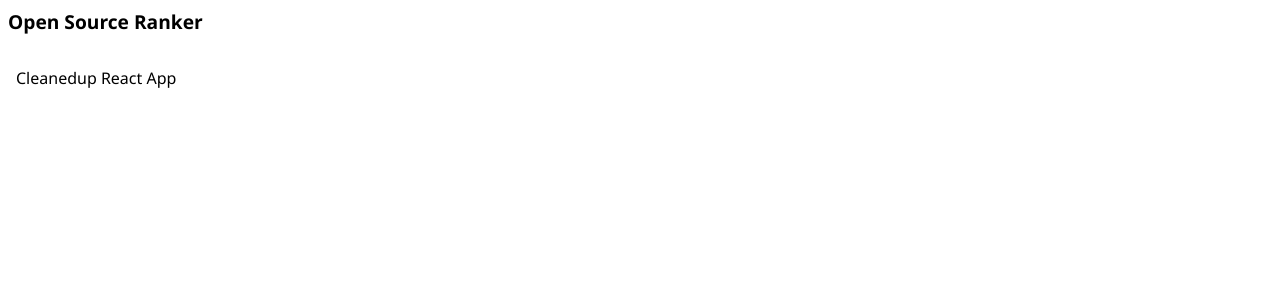
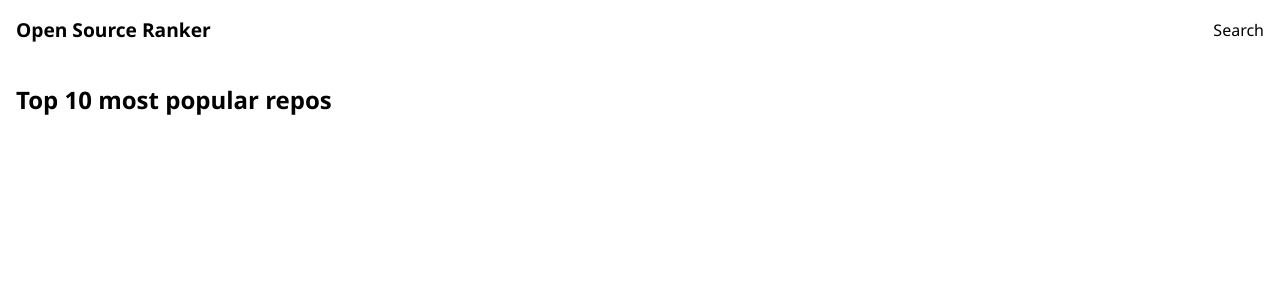
Before and after one commit to S4ND1X/OpenSourceRanker, a React (Create React App) app: page / in a window 1280 px wide. Shown: the top 300 px of the page. Built offline with nearby package versions, Linux system fonts and the light colour scheme.

Commit message:
chore: prep for repos list component

```diff
--- a/src/App.jsx
+++ b/src/App.jsx
@@ -1,15 +1,17 @@
+// Libraries
 import React from "react";
 import { Container } from "./styles";
+
+// Component imports
 import Navbar from "./components/layout/Navbar";
+import ReposList from "./components/containers/ReposList";
 
 function App() {
   return (
     <>
       <Navbar />
       <Container>
-        <div>
-          <p>Cleanedup React App</p>
-        </div>
+        <ReposList />
       </Container>
     </>
   );
--- /dev/null
+++ b/src/components/containers/ReposList.jsx
@@ -0,0 +1,12 @@
+import React from "react";
+
+const ReposList = () => {
+  return (
+    <div>
+      <h2>Top 10 most popular repos</h2>
+      {/* repos go here */}
+    </div>
+  );
+};
+
+export default ReposList;
--- a/src/components/layout/Navbar.jsx
+++ b/src/components/layout/Navbar.jsx
@@ -5,13 +5,18 @@ const Navbar = () => {
   return (
     <Background>
       <h2>Open Source Ranker</h2>
+      <p>Search</p>
     </Background>
   );
 };
 
 const Background = styled.div`
+  display: flex;
+  justify-content: space-between;
+  align-items: center;
+
   margin-bottom: 1rem;
-  padding: 0.5rem;
+  padding: 1rem;
 
   h2 {
     margin: 0;
```
